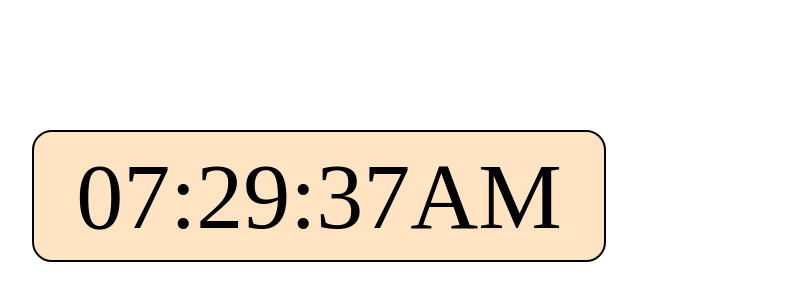
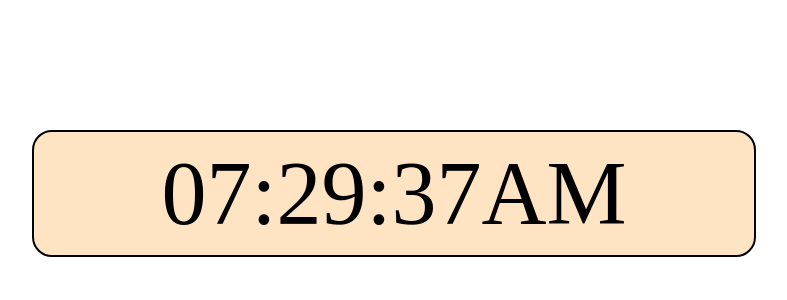
Before and after one commit to Aliyu141/Digital-clock, a plain HTML site: page index.html in a window 1280 px wide. Shown: the part 70-370 px from the top of the page, without its empty margins (176-963 px from the left). Drawn offline with Linux system fonts and the light colour scheme.

Commit message:
Update style.css

```diff
--- a/style.css
+++ b/style.css
@@ -1,8 +1,8 @@
 
 
 #clock {
-    font-size: 94px;
-    width: 550px;
+    font-size: 90px;
+    width: 700px;
     margin: 200px;
     padding:10px;
     text-align: center;
```
